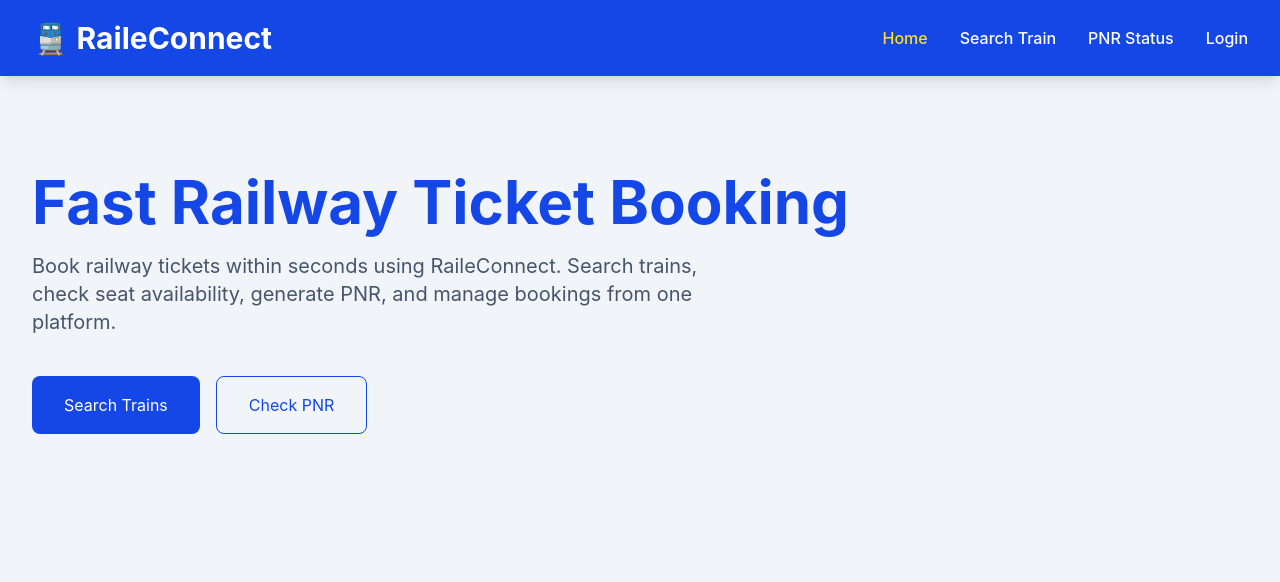
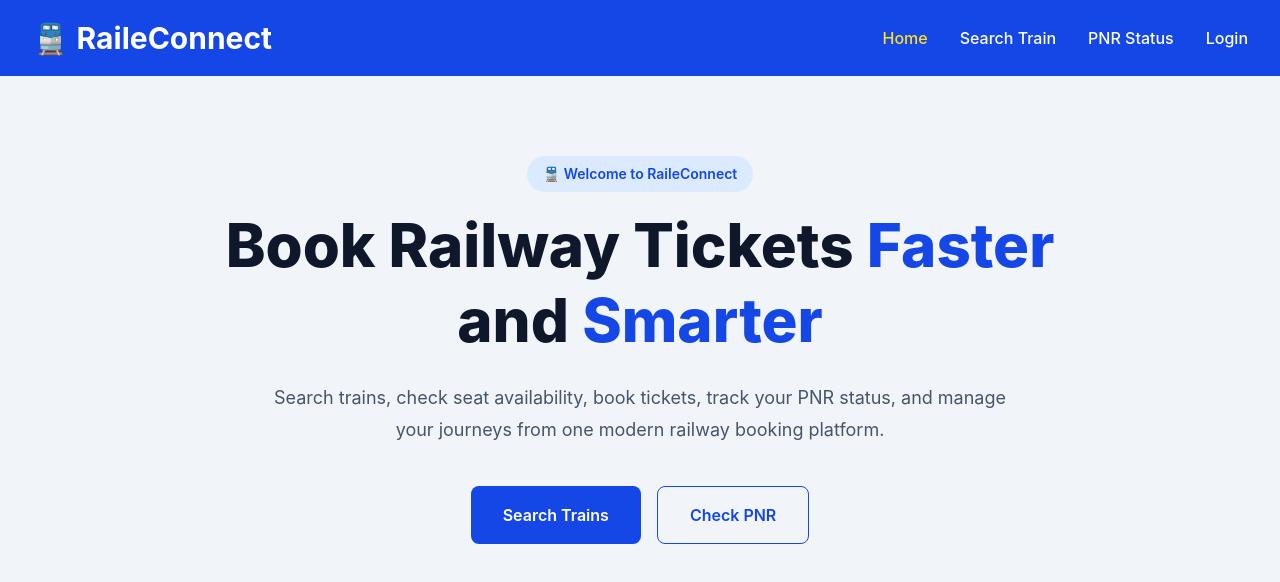
Before and after one commit to debnathsupratim70/RaileConnect, a React (Vite) app in the folder frontend/: page / in a window 1280 px wide. Shown: the top 582 px of the page. Built offline with nearby package versions, Linux system fonts and the light colour scheme.

Commit message:
Build homepage hero and React routing

```diff
--- /dev/null
+++ b/frontend/src/components/home/Hero.tsx
@@ -0,0 +1,37 @@
+function Hero() {
+  return (
+    <section className="bg-slate-100">
+      <div className="mx-auto flex max-w-7xl flex-col items-center px-8 py-20 text-center">
+
+        <span className="mb-4 rounded-full bg-blue-100 px-4 py-2 text-sm font-semibold text-blue-700">
+          🚆 Welcome to RaileConnect
+        </span>
+
+        <h1 className="max-w-4xl text-5xl font-extrabold leading-tight text-slate-900 md:text-6xl">
+          Book Railway Tickets
+          <span className="text-blue-700"> Faster</span> and
+          <span className="text-blue-700"> Smarter</span>
+        </h1>
+
+        <p className="mt-6 max-w-3xl text-lg leading-8 text-slate-600">
+          Search trains, check seat availability, book tickets,
+          track your PNR status, and manage your journeys from one
+          modern railway booking platform.
+        </p>
+
+        <div className="mt-10 flex flex-wrap justify-center gap-4">
+          <button className="rounded-lg bg-blue-700 px-8 py-4 font-semibold text-white transition hover:bg-blue-800">
+            Search Trains
+          </button>
+
+          <button className="rounded-lg border border-blue-700 px-8 py-4 font-semibold text-blue-700 transition hover:bg-blue-50">
+            Check PNR
+          </button>
+        </div>
+
+      </div>
+    </section>
+  );
+}
+
+export default Hero;
--- a/frontend/src/pages/Home/Home.tsx
+++ b/frontend/src/pages/Home/Home.tsx
@@ -1,26 +1,10 @@
+import Hero from "../../components/home/Hero";
+
 function Home() {
   return (
-    <div className="mx-auto max-w-7xl px-8 py-24">
-      <h2 className="mb-5 text-6xl font-bold text-blue-700">
-        Fast Railway Ticket Booking
-      </h2>
-
-      <p className="mb-10 max-w-2xl text-xl text-slate-600">
-        Book railway tickets within seconds using RaileConnect.
-        Search trains, check seat availability,
-        generate PNR, and manage bookings from one platform.
-      </p>
-
-      <div className="flex gap-4">
-        <button className="rounded-lg bg-blue-700 px-8 py-4 text-white hover:bg-blue-800">
-          Search Trains
-        </button>
-
-        <button className="rounded-lg border border-blue-700 px-8 py-4 text-blue-700 hover:bg-blue-50">
-          Check PNR
-        </button>
-      </div>
-    </div>
+    <>
+      <Hero />
+    </>
   );
 }
 
```
Also changed, not shown: frontend/src/components/home/Features.tsx (added), frontend/src/components/home/PopularRoutes.tsx (added), frontend/src/components/home/SearchCard.tsx (added).
